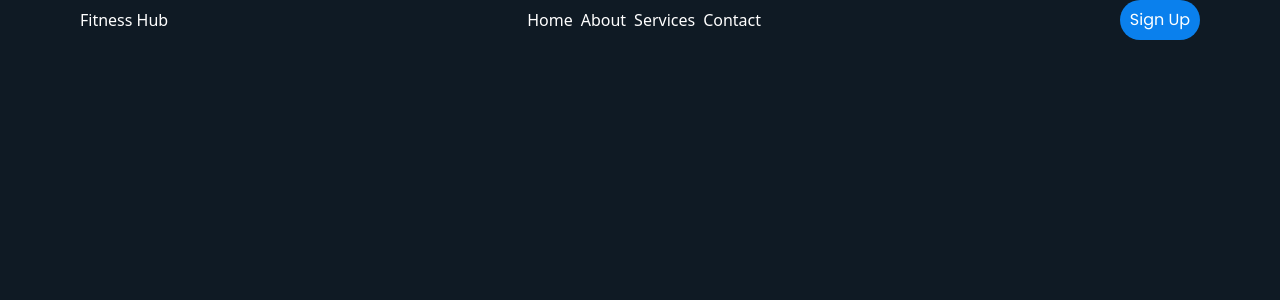
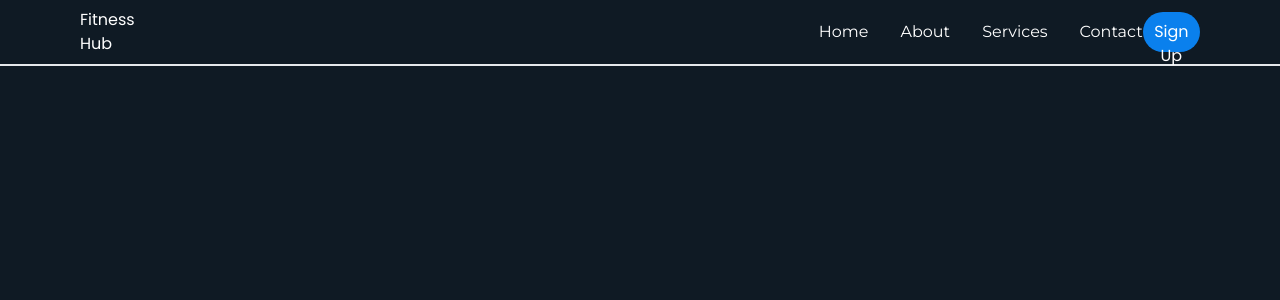
Before and after one commit to mafindijr/Gym-Management-System, a React (Vite) app: page / in a window 1280 px wide. Shown: the top 300 px of the page. Built offline with nearby package versions, Linux system fonts and the light colour scheme.

Commit message:
finish with the header component

```diff
--- a/src/Components/header.jsx
+++ b/src/Components/header.jsx
@@ -3,12 +3,12 @@ import React from 'react'
 export default function Header() {
   return (
     <>
-    <header className='flex items-center justify-between pr-20 pl-20'>
+    <header className='flex items-center justify-between py-2 pr-20 pl-20 border-b-2 border-bColor z-12'>
         <div className=''>
-            <h1>Fitness Hub</h1>
+            <h1 className='font-poppins'>Fitness Hub</h1>
         </div>
         <div>
-            <div className='flex gap-2'>
+            <div className='flex gap-8 flex-1 ml-170 font-montserrat'>
                 <a href="#">Home</a>
                 <a href="#">About</a>
                 <a href="#">Services</a>
```
